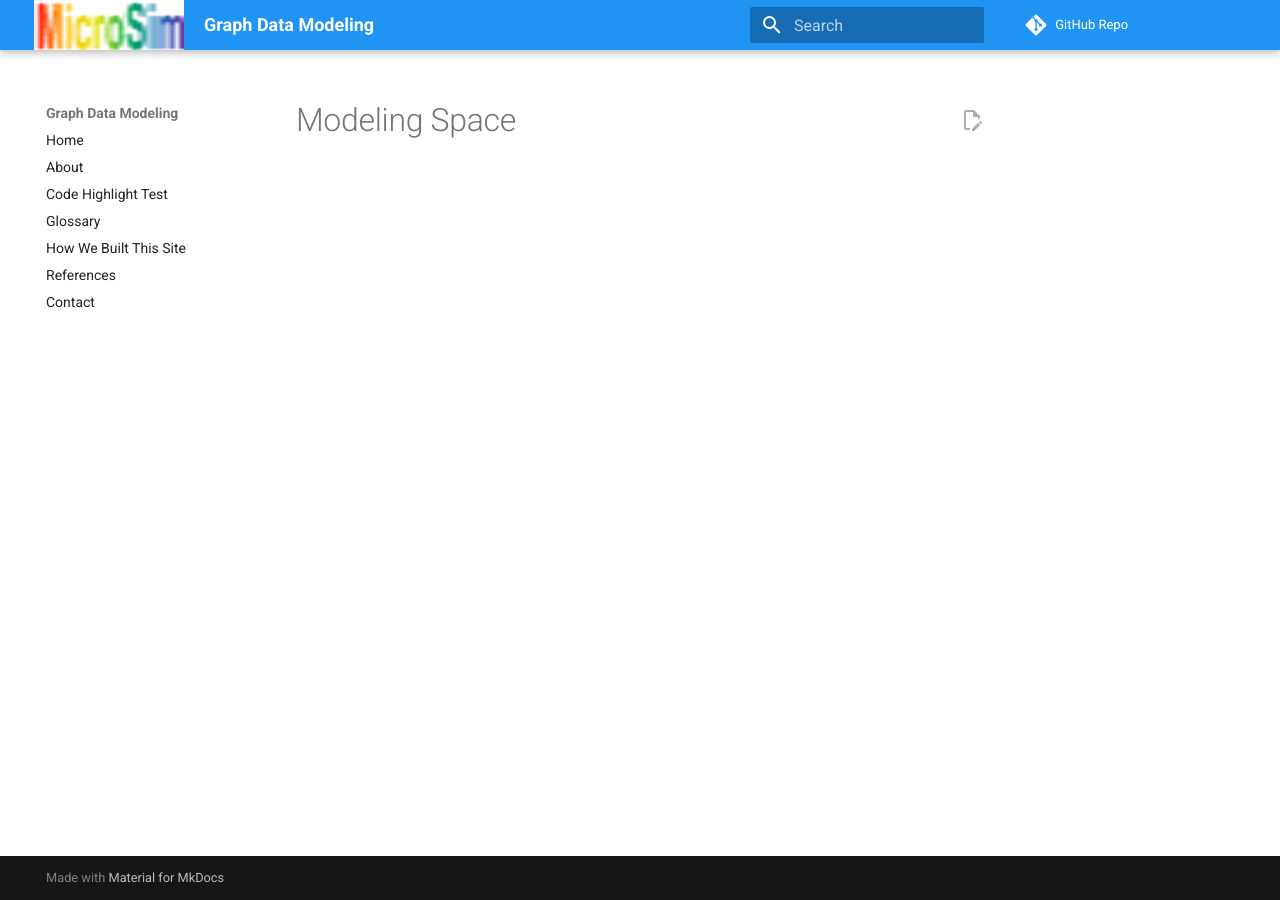
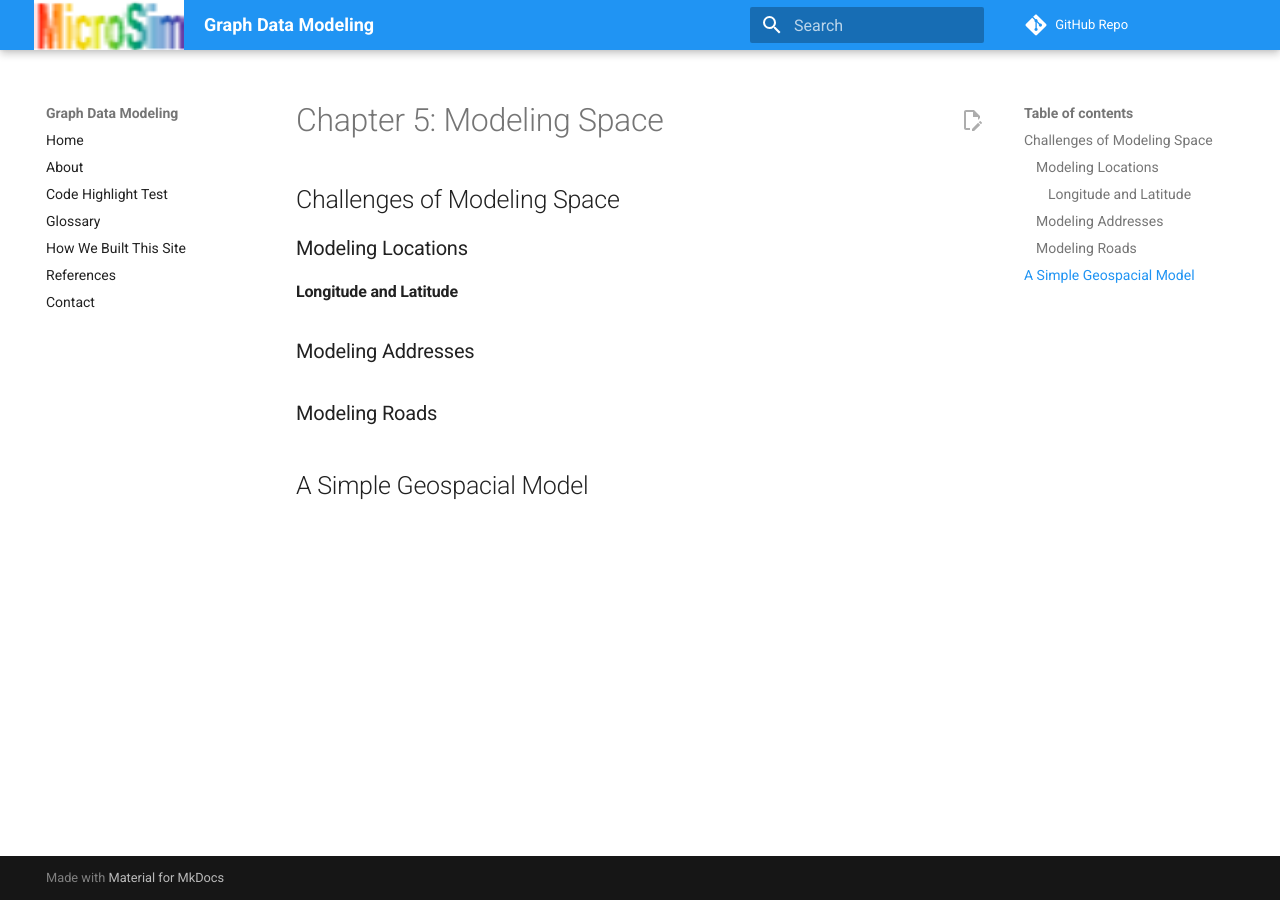
Before and after one commit to dmccreary/graph-data-modeling-course, an MkDocs documentation site: the page built from docs/chapters/05-modeling-space/index.md, in a window 1280 px wide. Built offline with MkDocs 1.6.1 and Material for MkDocs 9.7.7, drawn with Linux system fonts in a browser that asks for light colours; comment, search, counter and statistics services are not loaded.

Commit message:
updating content

```diff
--- a/docs/chapters/05-modeling-space/index.md
+++ b/docs/chapters/05-modeling-space/index.md
@@ -1 +1,13 @@
-# Modeling Space
+# Chapter 5: Modeling Space
+
+## Challenges of Modeling Space
+
+### Modeling Locations
+
+#### Longitude and Latitude
+
+### Modeling Addresses
+
+### Modeling Roads
+
+## A Simple Geospacial Model
```
Also changed, not shown: docs/chapters/22-model-evolution/index.md (added, +7 -0 lines).
